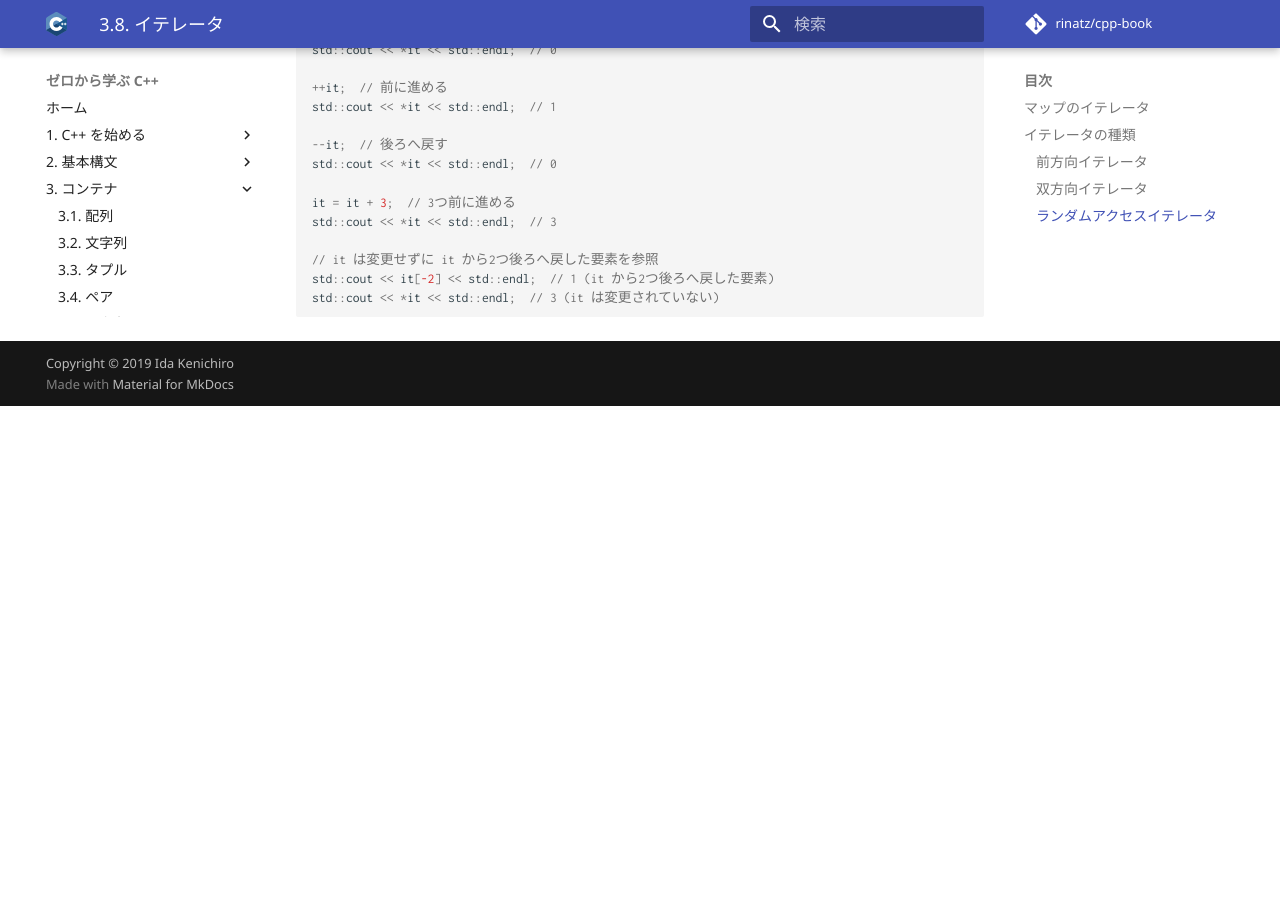
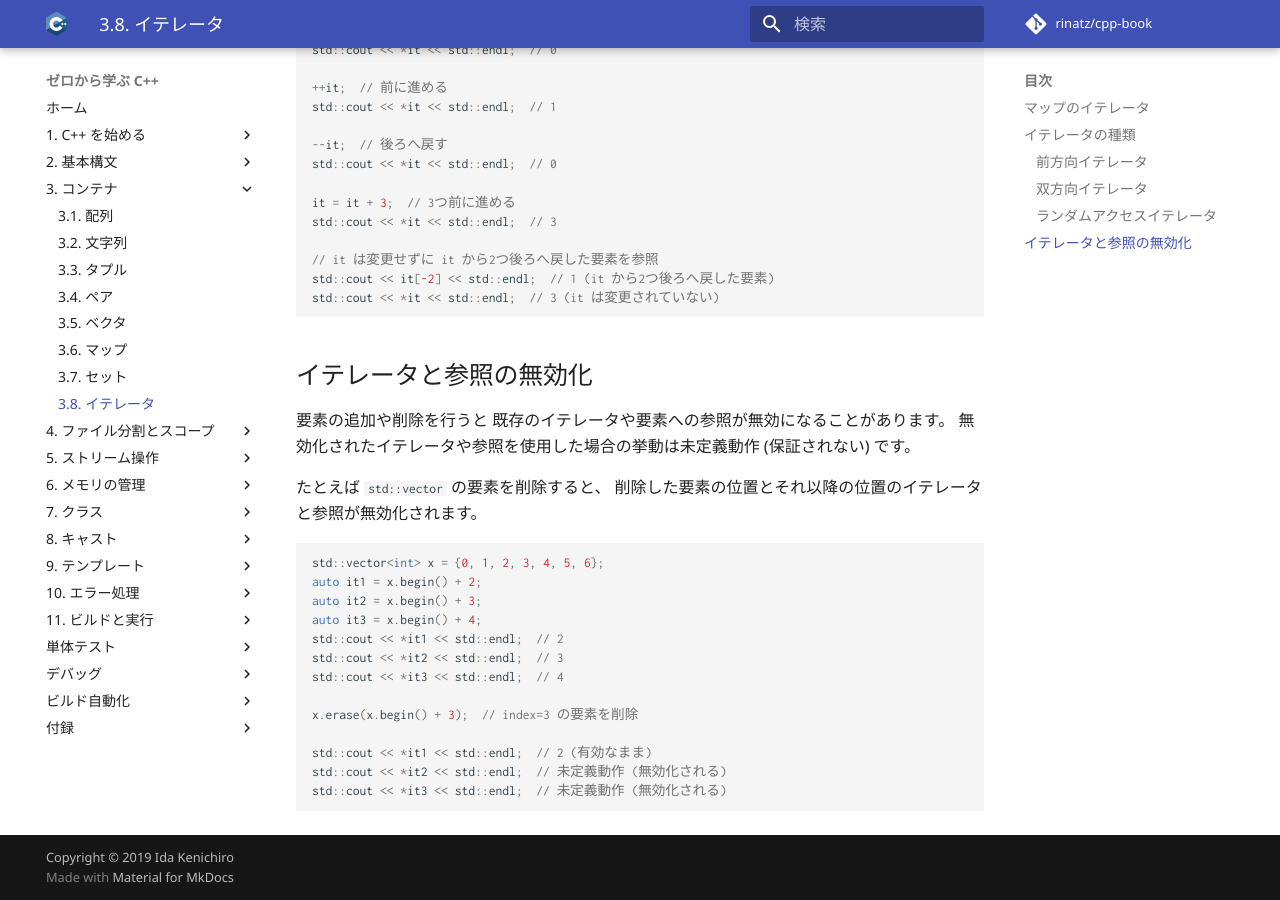
Before and after one commit to rinatz/cpp-book, an MkDocs documentation site: the page built from docs/ch03-08-iterators.md, in a window 1280 px wide and 900 px high, scrolled down 3077 px. Built offline with MkDocs 1.6.1 and Material for MkDocs 9.7.7, drawn with Linux system fonts in a browser that asks for light colours; comment, search, counter and statistics services are not loaded; before the commit the page ends 3483 px from its top, so only the background shows below that.

Commit message:
Explain iterator invalidation

````diff
--- a/docs/ch03-08-iterators.md
+++ b/docs/ch03-08-iterators.md
@@ -171,3 +171,28 @@ std::cout << *it << std::endl;  // 3 (it は変更されていない)
 ```
 
 <!-- TODO: 範囲for文の説明 -->
+
+## イテレータと参照の無効化
+
+要素の追加や削除を行うと
+既存のイテレータや要素への参照が無効になることがあります。
+無効化されたイテレータや参照を使用した場合の挙動は未定義動作 (保証されない) です。
+
+たとえば `std::vector` の要素を削除すると、
+削除した要素の位置とそれ以降の位置のイテレータと参照が無効化されます。
+
+```cpp
+std::vector<int> x = {0, 1, 2, 3, 4, 5, 6};
+auto it1 = x.begin() + 2;
+auto it2 = x.begin() + 3;
+auto it3 = x.begin() + 4;
+std::cout << *it1 << std::endl;  // 2
+std::cout << *it2 << std::endl;  // 3
+std::cout << *it3 << std::endl;  // 4
+
+x.erase(x.begin() + 3);  // index=3 の要素を削除
+
+std::cout << *it1 << std::endl;  // 2 (有効なまま)
+std::cout << *it2 << std::endl;  // 未定義動作 (無効化される)
+std::cout << *it3 << std::endl;  // 未定義動作 (無効化される)
+```
````
